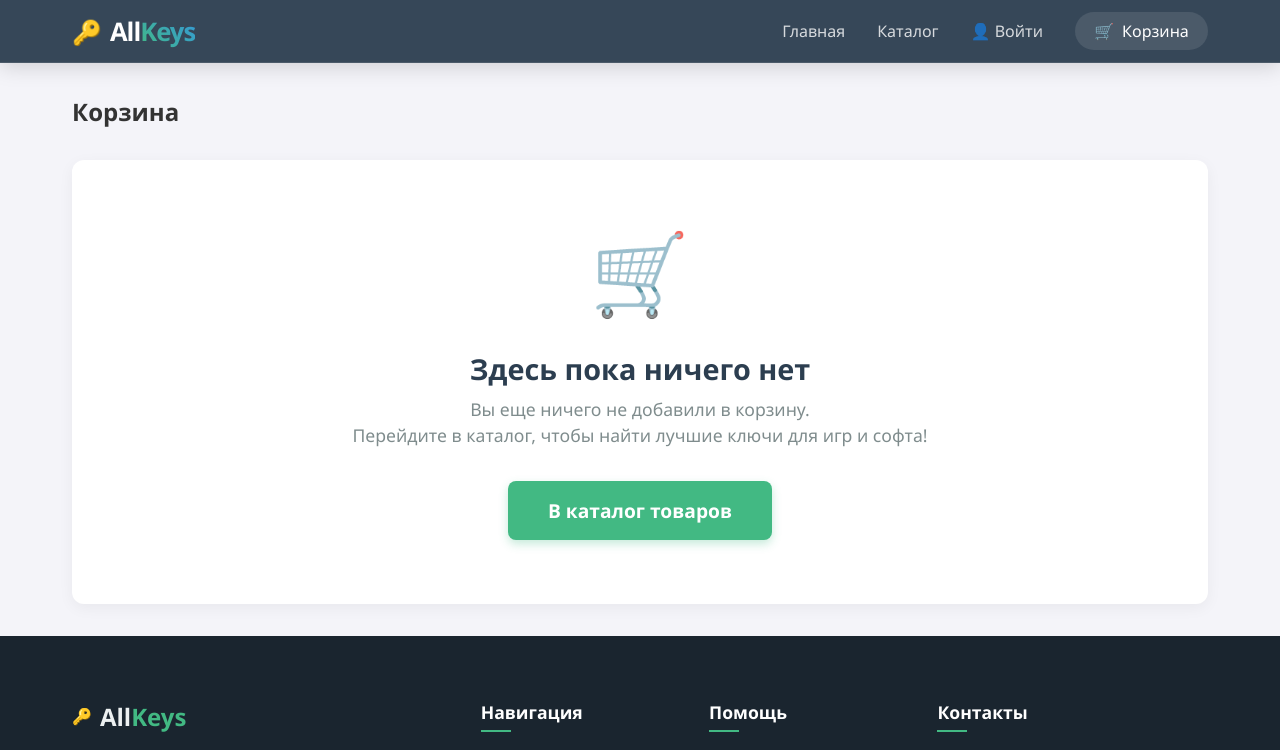
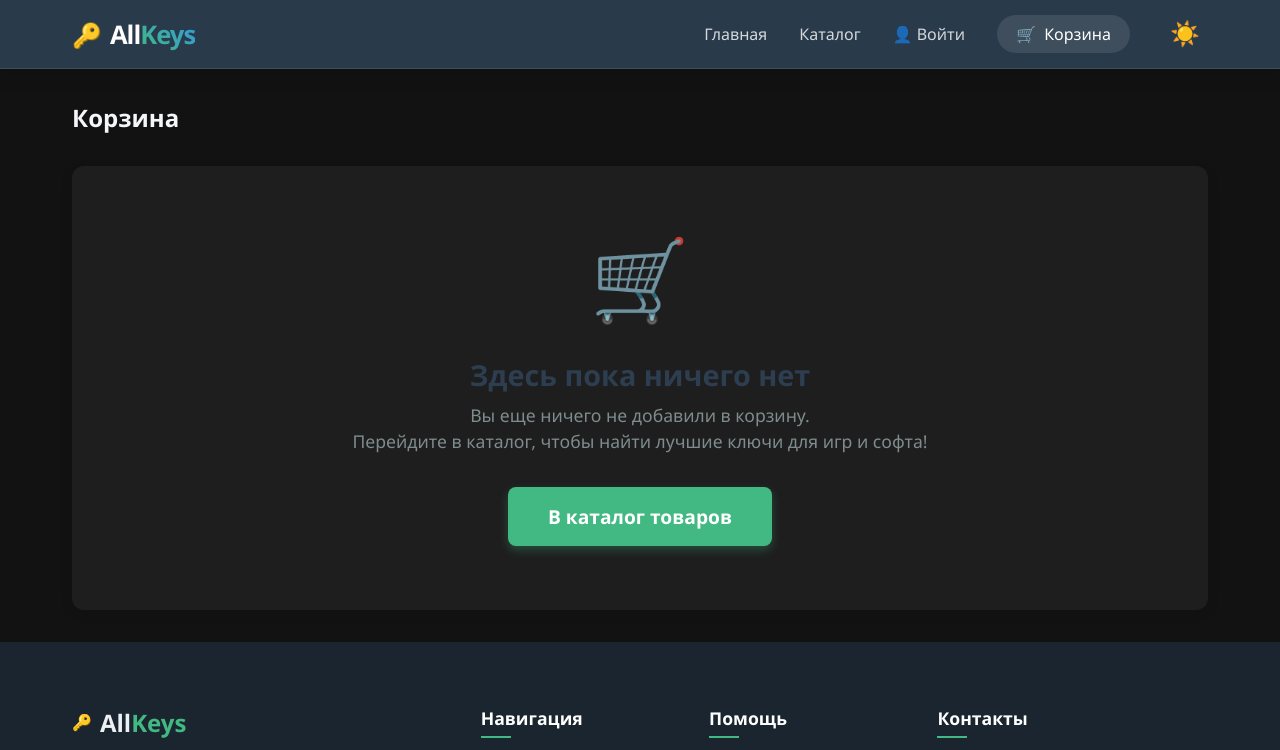
Before and after one commit to npmz/diplom, a Vue app: page /cart in a window 1280 px wide. Shown: the top 750 px of the page. Built offline with nearby package versions, Linux system fonts and the light colour scheme.

Commit message:
6 commit

```diff
--- a/src/App.vue
+++ b/src/App.vue
@@ -12,39 +12,22 @@
 
 <script setup>
 import Header from './components/Header.vue'
-import Footer from './components/Footer.vue' // Импорт
+import Footer from './components/Footer.vue'
 </script>
 
-<style>
-/* Эти стили гарантируют, что если на странице мало контента,
-   подвал все равно будет прижат к низу экрана. */
-html, body {
-  height: 100%;
-  margin: 0;
-}
-
-#app {
-  height: 100%;
-}
-
+<style scoped>
+/* Оставляем только то, что касается структуры самого App.vue */
 .app-container {
   display: flex;
   flex-direction: column;
-  min-height: 100vh; /* Минимальная высота - весь экран */
+  min-height: 100vh;
 }
 
 .main-content {
-  flex: 1; /* Этот блок растягивается, заполняя пустое место */
+  flex: 1;
   padding: 2rem;
   max-width: 1200px;
   margin: 0 auto;
   width: 100%;
-  box-sizing: border-box;
-}
-
-body {
-  font-family: 'Segoe UI', Tahoma, Geneva, Verdana, sans-serif;
-  background-color: #f4f4f9;
-  color: #333;
 }
 </style>
--- a/src/components/CheckoutModal.vue
+++ b/src/components/CheckoutModal.vue
@@ -115,7 +115,7 @@ const finishAndRedirect = () => {
 }
 
 .modal-content {
-  background: white;
+  background-color: var(--color-surface);
   padding: 2.5rem 2rem;
   border-radius: 12px;
   width: 100%;
@@ -209,7 +209,7 @@ input:focus {
 .success-icon {
   font-size: 4rem;
   margin-bottom: 1rem;
-  background: #e8f8f5;
+  background-color: var(--color-surface);;
   width: 100px;
   height: 100px;
   line-height: 100px;
@@ -218,7 +218,7 @@ input:focus {
 }
 
 .success-screen h2 {
-  color: #2c3e50;
+  color: var(--color-text-main);
   margin-bottom: 1rem;
 }
 
--- a/src/components/Header.vue
+++ b/src/components/Header.vue
@@ -19,14 +19,14 @@
         <router-link to="/cart" class="cart-link nav-link">
           <span class="cart-icon">🛒</span>
           <span class="cart-text">Корзина</span>
-          <span
-              class="badge"
-              :class="{ 'bump': isBumping }"
-              v-if="store.cartCount > 0"
-          >
+          <span class="badge" :class="{ 'bump': isBumping }" v-if="store.cartCount > 0">
             {{ store.cartCount }}
           </span>
         </router-link>
+
+        <button @click="store.toggleTheme" class="theme-toggle">
+          {{ store.theme === 'dark' ? '☀️' : '🌙' }}
+        </button>
       </nav>
     </div>
   </header>
@@ -197,4 +197,22 @@ watch(() => store.cartCount, (newCount, oldCount) => {
     gap: 1rem;
   }
 }
+
+.theme-toggle {
+  background: transparent;
+  border: none;
+  font-size: 1.5rem;
+  cursor: pointer;
+  padding: 0.5rem;
+  border-radius: 50%;
+  transition: transform 0.3s ease;
+  display: flex;
+  align-items: center;
+  justify-content: center;
+}
+
+.theme-toggle:hover {
+  transform: rotate(15deg) scale(1.1);
+  background: rgba(255, 255, 255, 0.1);
+}
 </style>
--- a/src/components/ProductCard.vue
+++ b/src/components/ProductCard.vue
@@ -45,7 +45,7 @@ const addToCart = () => {
 
 <style scoped>
 .product-card {
-  background: white;
+  background-color: var(--color-surface);
   padding: 1.5rem;
   border-radius: 8px;
   text-align: center;
@@ -73,7 +73,7 @@ const addToCart = () => {
 h3 {
   margin: 0 0 0.5rem 0;
   font-size: 1.2rem;
-  color: #2c3e50;
+  color: var(--color-text-main);
   /* Если названия слишком длинные, они могут ломать высоту карточек.
      Можно добавить многоточие для длинных текстов: */
   display: -webkit-box;
@@ -85,7 +85,7 @@ h3 {
 .price {
   font-size: 1.25rem;
   font-weight: bold;
-  color: #2c3e50;
+  color: var(--color-text-main);
   margin-bottom: 1.5rem;
   margin-top: auto; /* Прижимает цену и кнопку к низу карточки */
 }
--- a/src/store.js
+++ b/src/store.js
@@ -1,13 +1,23 @@
 import { reactive } from 'vue'
 
-// Загружаем сохраненную сессию пользователя
 const savedUser = JSON.parse(localStorage.getItem('allkeys_session') || 'null')
-
-// Загружаем сохраненную корзину
 const savedCart = JSON.parse(localStorage.getItem('allkeys_cart') || '[]')
 
+// Загружаем сохраненную тему (по умолчанию 'dark', чтобы было стильно)
+const savedTheme = localStorage.getItem('allkeys_theme') || 'dark'
+// Сразу применяем к документу при загрузке
+document.documentElement.setAttribute('data-theme', savedTheme)
+
 export const store = reactive({
-    // --- КОРЗИНА ---
+    // --- ТЕМА ---
+    theme: savedTheme,
+    toggleTheme() {
+        this.theme = this.theme === 'light' ? 'dark' : 'light'
+        localStorage.setItem('allkeys_theme', this.theme)
+        document.documentElement.setAttribute('data-theme', this.theme)
+    },
+
+    //   // ... (весь остальной ваш код корзины и профиля остается без изменений) ...
     cart: savedCart,
 
     saveCart() {
--- a/src/style.css
+++ b/src/style.css
@@ -1,22 +1,84 @@
-/* Базовые настройки для всего проекта */
+/* --- CSS-ПЕРЕМЕННЫЕ (Глобальная палитра AllKeys) --- */
+:root {
+    /* Основные акцентные цвета (остаются одинаковыми для обеих тем) */
+    --color-primary: #42b983;
+    --color-primary-hover: #3aa876;
+    --color-secondary: #3498db;
+    --color-secondary-hover: #2980b9;
+    --color-danger: #e74c3c;
+    --color-danger-hover: #c0392b;
+
+    /* СВЕТЛАЯ ТЕМА (По умолчанию) */
+    --color-bg-body: #f4f4f9;
+    --color-surface: #ffffff; /* Фон для карточек, модалок, блоков */
+    --color-text-main: #2c3e50;
+    --color-text-muted: #7f8c8d;
+    --color-border: #ecf0f1;
+
+    /* Тени и скругления */
+    --shadow-sm: 0 4px 6px rgba(0, 0, 0, 0.05);
+    --shadow-md: 0 4px 15px rgba(0, 0, 0, 0.1);
+    --shadow-lg: 0 10px 30px rgba(0, 0, 0, 0.15);
+    --radius-sm: 4px;
+    --radius-md: 8px;
+    --radius-lg: 12px;
+}
+
+/* ТЕМНАЯ ТЕМА */
+[data-theme="dark"] {
+    --color-bg-body: #121212;
+    --color-surface: #1e1e1e;
+    --color-text-main: #f5f6fa;
+    --color-text-muted: #a4b0be;
+    --color-border: #2f3640;
+
+    /* Делаем тени чуть более выраженными на темном фоне */
+    --shadow-sm: 0 4px 6px rgba(0, 0, 0, 0.2);
+    --shadow-md: 0 4px 15px rgba(0, 0, 0, 0.3);
+    --shadow-lg: 0 10px 30px rgba(0, 0, 0, 0.5);
+}
+
+/* --- БАЗОВЫЙ СБРОС --- */
 * {
     box-sizing: border-box;
     margin: 0;
     padding: 0;
 }
 
+html, body {
+    height: 100%;
+}
+
 body {
     font-family: 'Segoe UI', Tahoma, Geneva, Verdana, sans-serif;
-    background-color: #f4f4f9;
-    color: #333;
+    background-color: var(--color-bg-body);
+    color: var(--color-text-main);
     -webkit-font-smoothing: antialiased;
-    -moz-osx-font-smoothing: grayscale;
+    /* Плавный переход при смене темы */
+    transition: background-color 0.3s ease, color 0.3s ease;
 }
 
-button {
-    font-family: inherit;
+/* Универсальная кнопка */
+.btn {
+    display: inline-block;
+    padding: 1rem 2rem;
+    border: none;
+    border-radius: var(--radius-md);
+    font-size: 1.1rem;
+    font-weight: bold;
+    cursor: pointer;
+    text-decoration: none;
+    text-align: center;
+    transition: all 0.3s cubic-bezier(0.25, 0.8, 0.25, 1);
 }
 
-a {
-    text-decoration: none;
+.btn-primary { background-color: var(--color-primary); color: #fff; }
+.btn-primary:hover { background-color: var(--color-primary-hover); transform: translateY(-2px); box-shadow: 0 4px 10px rgba(66, 185, 131, 0.3); }
+.btn-danger { background-color: var(--color-danger); color: #fff; }
+.btn-danger:hover { background-color: var(--color-danger-hover); }
+
+/* --- ГЛОБАЛЬНЫЙ КЛАСС ДЛЯ КАРТОЧЕК --- */
+.surface-box {
+    background-color: var(--color-surface);
+    transition: background-color 0.3s ease, color 0.3s ease, border-color 0.3s ease;
 }
--- a/src/views/Cart.vue
+++ b/src/views/Cart.vue
@@ -77,7 +77,7 @@ const redirectToLogin = () => {
 
 <style scoped>
 /* Ваши текущие стили для Cart.vue остаются без изменений, добавляем только один новый класс */
-.empty-cart { background: white; padding: 4rem 2rem; border-radius: 12px; text-align: center; box-shadow: 0 4px 15px rgba(0,0,0,0.05); margin-top: 2rem; display: flex; flex-direction: column; align-items: center; justify-content: center; }
+.empty-cart {background-color: var(--color-surface); padding: 4rem 2rem; border-radius: 12px; text-align: center; box-shadow: 0 4px 15px rgba(0,0,0,0.05); margin-top: 2rem; display: flex; flex-direction: column; align-items: center; justify-content: center; }
 .empty-icon { font-size: 5rem; margin-bottom: 1rem; opacity: 0.8; animation: float 3s ease-in-out infinite; }
 @keyframes float { 0% { transform: translateY(0px); } 50% { transform: translateY(-10px); } 100% { transform: translateY(0px); } }
 .empty-cart h3 { font-size: 1.8rem; color: #2c3e50; margin: 0 0 0.5rem 0; }
@@ -88,7 +88,7 @@ const redirectToLogin = () => {
 .cart-header, .cart-item { display: grid; grid-template-columns: 3fr 120px 1fr 100px; align-items: center; gap: 1.5rem; }
 .cart-header { padding: 0 1rem 1rem 1rem; font-weight: bold; color: #7f8c8d; font-size: 0.9rem; text-transform: uppercase; border-bottom: 2px solid #ecf0f1; margin-bottom: 1rem; }
 .cart-list { list-style: none; padding: 0; position: relative; }
-.cart-item { padding: 1rem; background: white; margin-bottom: 1rem; border-radius: 8px; box-shadow: 0 2px 8px rgba(0,0,0,0.05); }
+.cart-item { padding: 1rem; background-color: var(--color-surface); margin-bottom: 1rem; border-radius: 8px; box-shadow: 0 2px 8px rgba(0,0,0,0.05); }
 .item-name { font-weight: bold; color: #2c3e50; }
 
 .header-qty { text-align: center; }
@@ -114,7 +114,7 @@ const redirectToLogin = () => {
 .remove-btn { background: #e74c3c; color: white; border: none; padding: 0.5rem; cursor: pointer; border-radius: 4px; transition: background 0.3s; width: 100%; }
 .remove-btn:hover { background: #c0392b; }
 .cart-total { text-align: right; margin-top: 2rem; padding-top: 2rem; border-top: 2px solid #ecf0f1; }
-.cart-total h3 { font-size: 1.5rem; margin-bottom: 1rem; color: #2c3e50; }
+.cart-total h3 { font-size: 1.5rem; margin-bottom: 1rem;color: var(--color-text-main); }
 
 .checkout-btn { background: #42b983; color: white; border: none; padding: 1rem 2rem; font-size: 1.2rem; cursor: pointer; border-radius: 5px; transition: background 0.3s; }
 .checkout-btn:hover { background: #3aa876; }
--- a/src/views/Home.vue
+++ b/src/views/Home.vue
@@ -135,7 +135,7 @@ h1 {
 }
 
 .feature-card {
-  background: white;
+  background-color: var(--color-surface);
   padding: 2.5rem 1.5rem;
   border-radius: 12px;
   text-align: center;
@@ -155,7 +155,7 @@ h1 {
 
 .feature-card h3 {
   font-size: 1.3rem;
-  color: #2c3e50;
+  color: var(--color-text-main);
   margin-bottom: 1rem;
 }
 
```
Also changed, not shown: src/components/ProductModal.vue (+7 -7 lines), src/views/Products.vue (+6 -5 lines), src/views/Profile.vue (+5 -5 lines).
